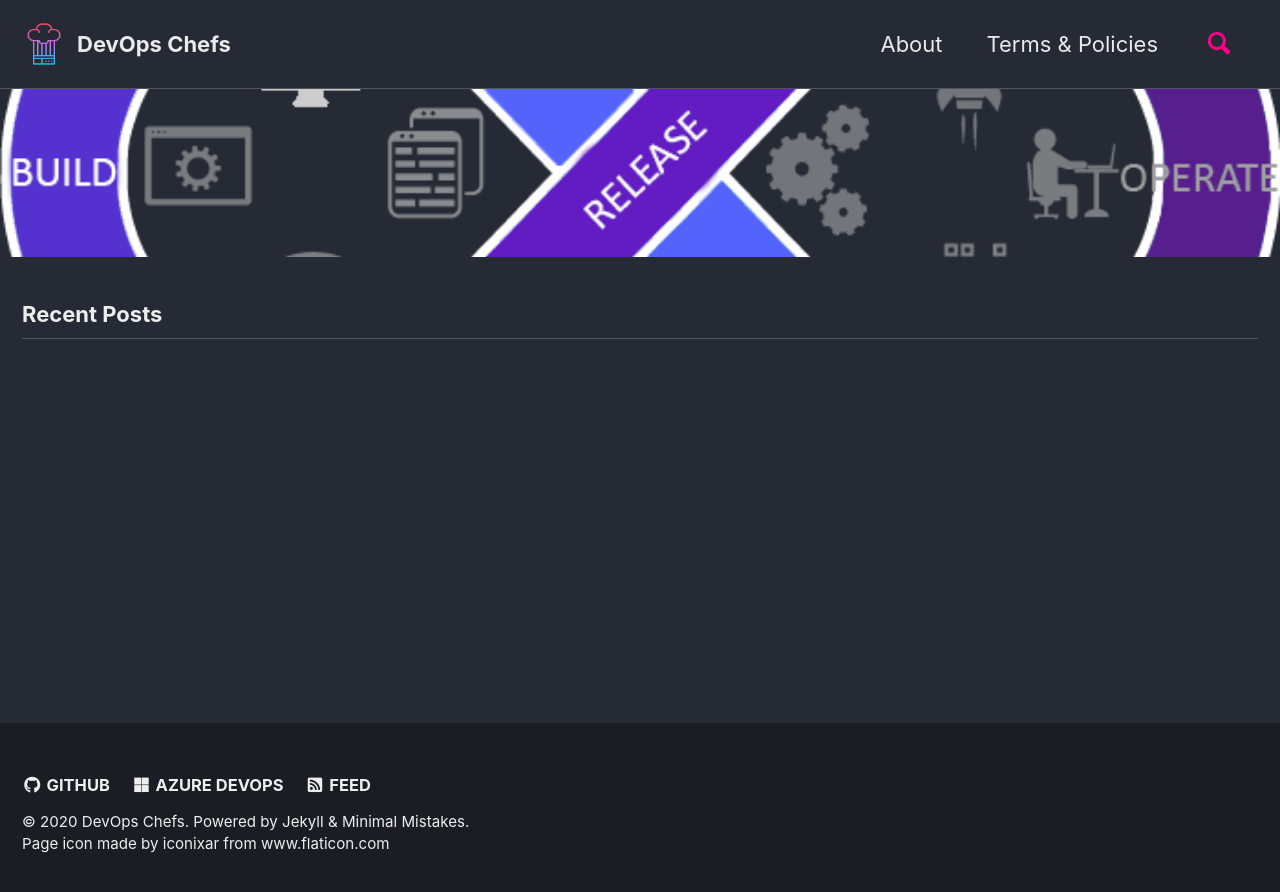
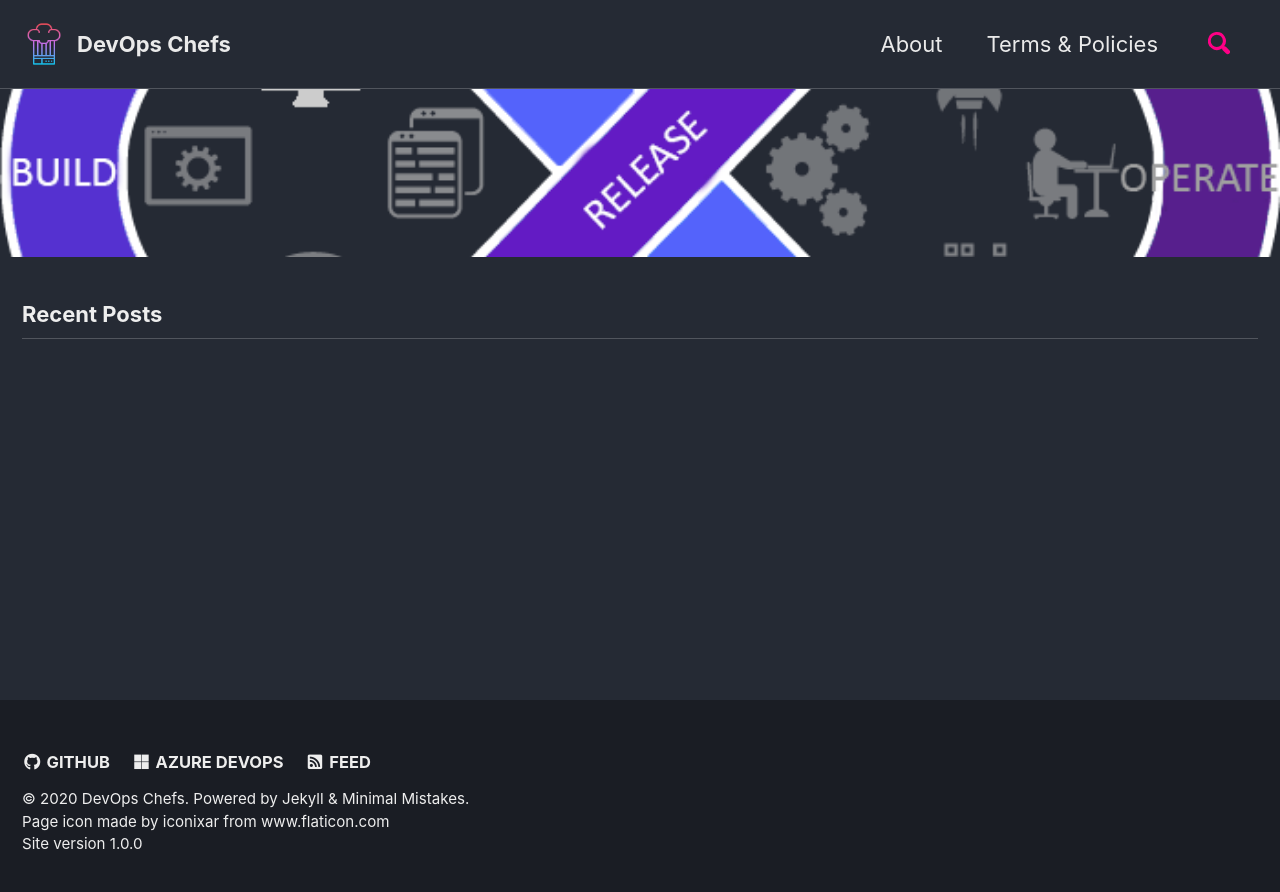
Before and after one commit to devopschefs/blog, a Jekyll site: the page built from index.html, in a window 1280 px wide. Shown: the top 892 px of the page. Built offline with Jekyll 4.4.1, drawn with Linux system fonts in a browser that asks for light colours; cached includes are drawn as plain includes; the list of posts is cut into pages by our own code.

Commit message:
feat: version added to footer

```diff
--- a/_includes/footer.html
+++ b/_includes/footer.html
@@ -19,3 +19,5 @@
 <div class="page__footer-copyright">&copy; {{ site.time | date: '%Y' }} {{ site.name | default: site.title }}. {{ site.data.ui-text[site.locale].powered_by | default: "Powered by" }} <a href="https://jekyllrb.com" rel="nofollow">Jekyll</a> &amp; <a href="https://mademistakes.com/work/minimal-mistakes-jekyll-theme/" rel="nofollow">Minimal Mistakes</a>.</div>
 
 <div class="page__footer-copyright">Page icon made by <a href="https://www.flaticon.com/authors/iconixar" title="iconixar">iconixar</a> from <a href="https://www.flaticon.com/" title="Flaticon">www.flaticon.com</a></div>
+
+<div class="page__footer-copyright">Site version 1.0.0</div>
```
